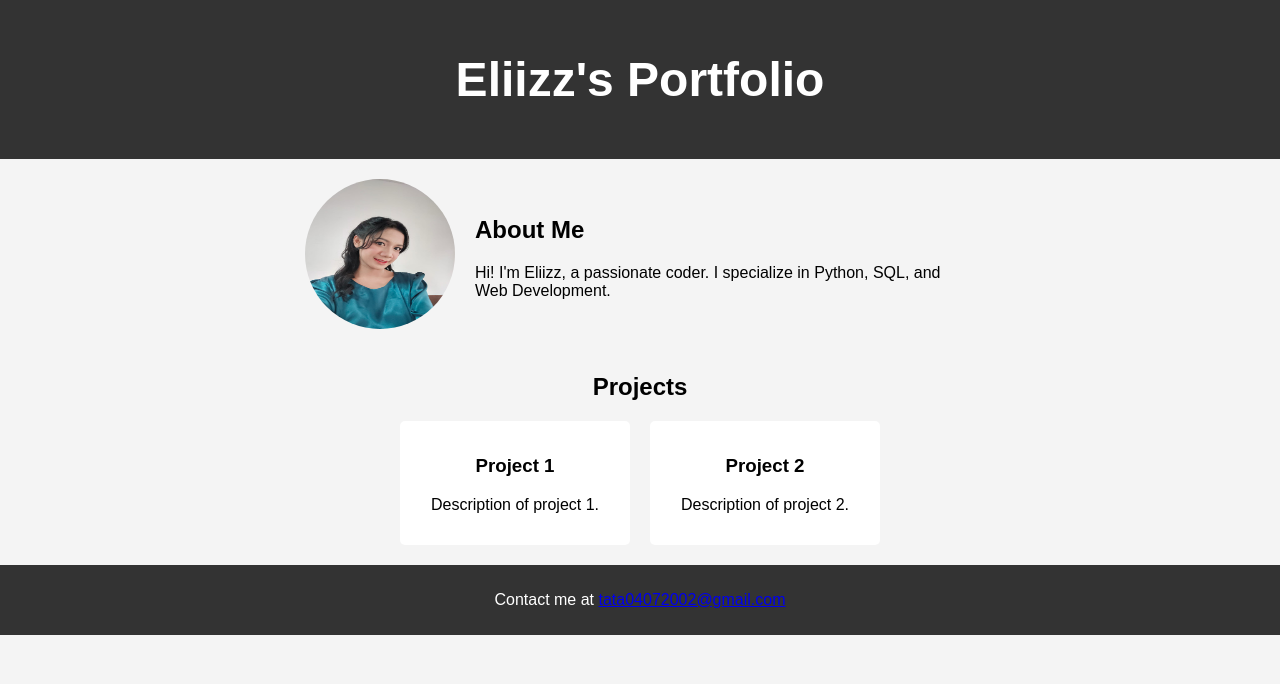
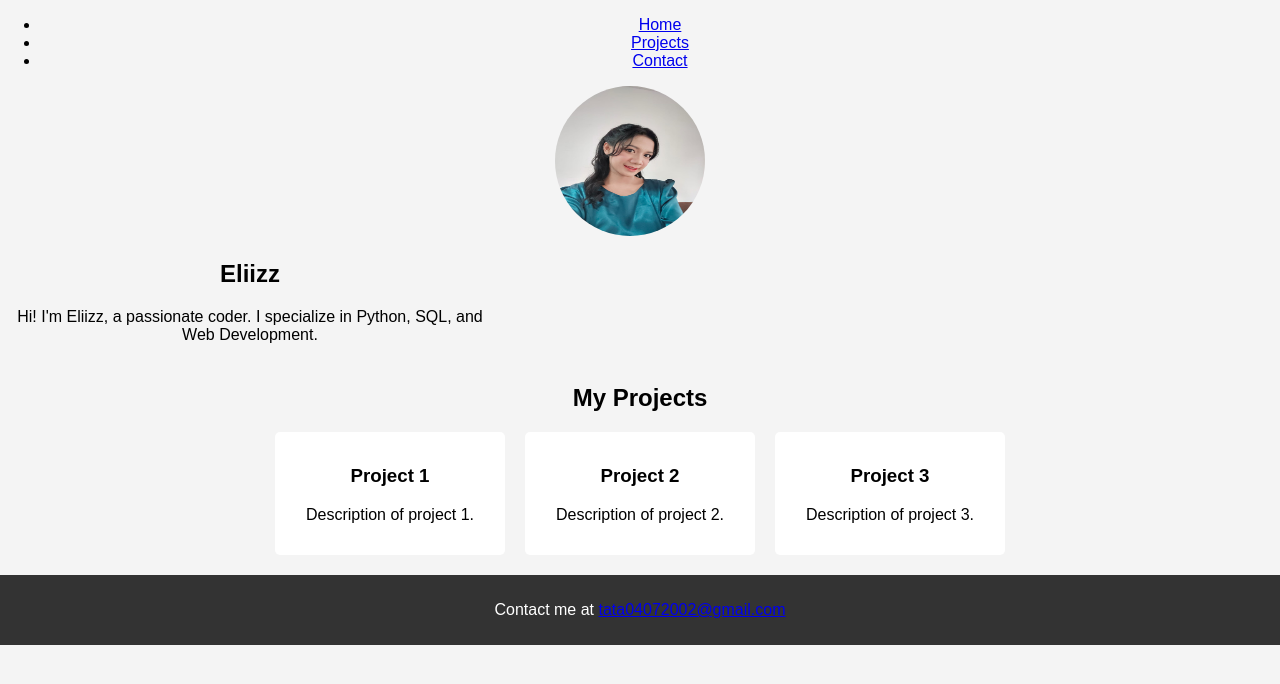
Before and after one commit to eliizz123/eliizz123.github.io, a plain HTML site: page index.html in a window 1280 px wide. Drawn offline with Linux system fonts and the light colour scheme.

Commit message:
Update index.html

```diff
--- a/index.html
+++ b/index.html
@@ -7,22 +7,29 @@
     <link rel="stylesheet" href="style.css">
 </head>
 <body>
-    <header>
-        <h1>Eliizz's Portfolio</h1>
-    </header>
+    <!-- Navbar -->
+    <nav>
+        <ul>
+            <li><a href="#">Home</a></li>
+            <li><a href="#">Projects</a></li>
+            <li><a href="#">Contact</a></li>
+        </ul>
+    </nav>
 
-    <section class="container">
+    <!-- Hero Section -->
+    <section class="hero">
         <div class="profile">
             <img src="profile.jpg" alt="My Profile">
         </div>
         <div class="about">
-            <h2>About Me</h2>
+            <h1>Eliizz</h1>
             <p>Hi! I'm Eliizz, a passionate coder. I specialize in Python, SQL, and Web Development.</p>
         </div>
     </section>
 
+    <!-- Projects Section -->
     <section class="projects">
-        <h2>Projects</h2>
+        <h2>My Projects</h2>
         <div class="project-grid">
             <div class="project">
                 <h3>Project 1</h3>
@@ -32,9 +39,14 @@
                 <h3>Project 2</h3>
                 <p>Description of project 2.</p>
             </div>
+            <div class="project">
+                <h3>Project 3</h3>
+                <p>Description of project 3.</p>
+            </div>
         </div>
     </section>
 
+    <!-- Footer -->
     <footer>
         <p>Contact me at <a href="mailto:tata04072002@gmail.com">tata04072002@gmail.com</a></p>
     </footer>
```
